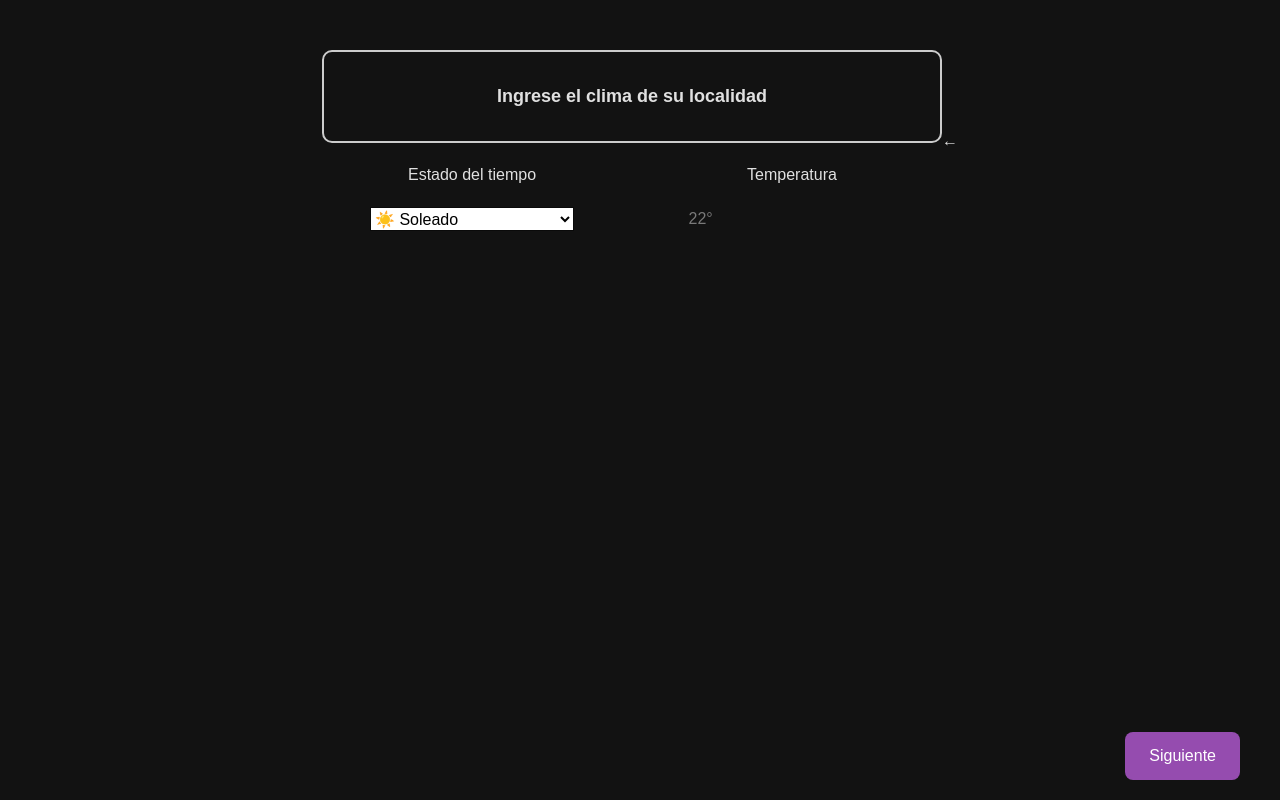
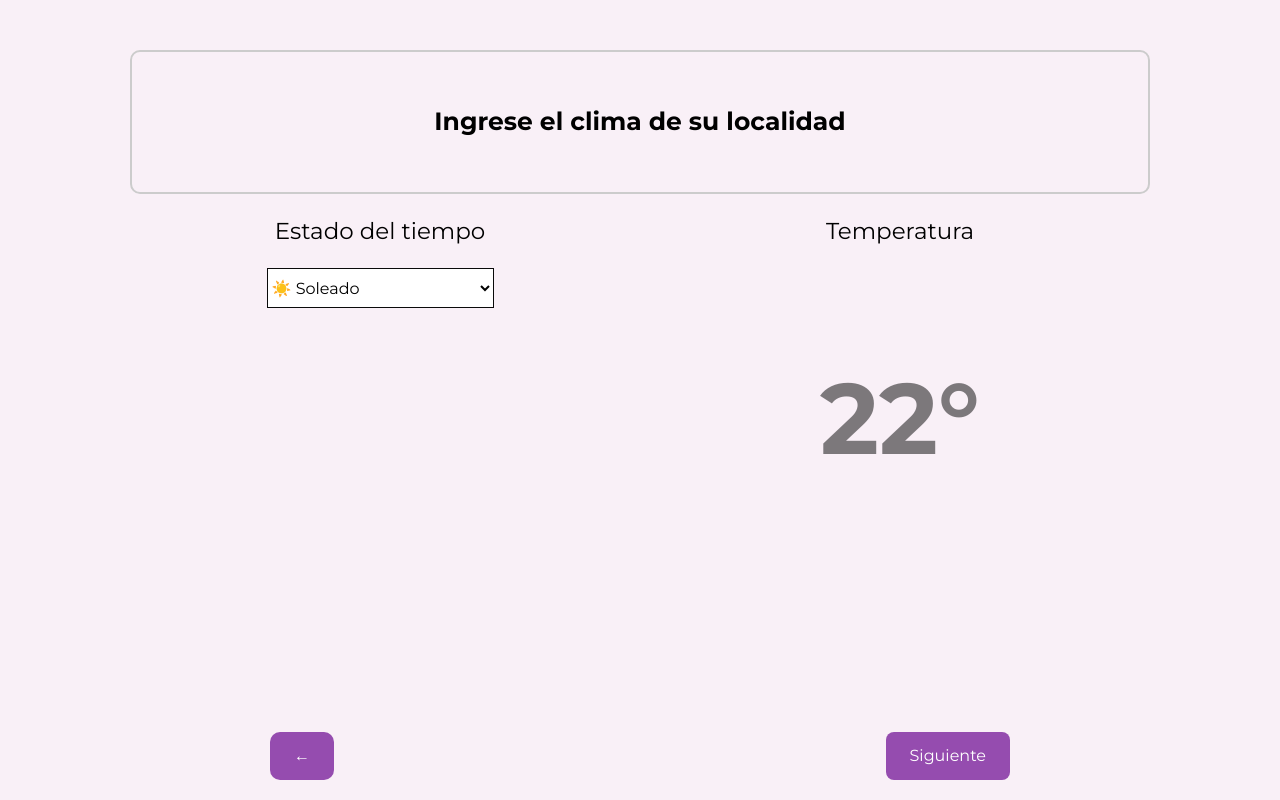
Before and after one commit to TomoCid/Proyecto-IS2-Equipo-4, a Next.js app: page /weather/edit in a window 1280 px wide. Built offline with nearby package versions, Linux system fonts and the light colour scheme.

Commit message:
Cambios menores en login para guardar states

```diff
--- a/src/pages/index.js
+++ b/src/pages/index.js
@@ -1,7 +1,15 @@
 import { useState } from "react";
 import "@/styles/login.css";
+import { useRouter } from "next/router";
 
 export default function Login() {
+    const [email, setEmail] = useState("");
+    const [password, setPassword] = useState("");
+    const router = useRouter();
+
+    async function handleLogin(){
+        //pass
+    }
     return(
         <div className="login-container">
             <div className="welcome-text">
@@ -17,7 +25,7 @@ export default function Login() {
                 type="contraseña"
                 placeholder="contraseña"
               />
-            <button className="next-button">
+            <button className="next-button" onClick={handleLogin}>
                 Siguiente
             </button>
         </div>
--- a/src/styles/editWeather.css
+++ b/src/styles/editWeather.css
@@ -1,3 +1,4 @@
+@import url('https://fonts.googleapis.com/css2?family=Montserrat:wght@400;700&display=swap');
 .weather-page {
     display: grid;
     grid-template-columns: 1fr 1fr;
@@ -6,8 +7,9 @@
 
   }
   body {
-    background-color: #121212;
-    color: #e0e0e0;
+    background-color: #f9f0f7;
+    color: #000000;
+    font-family: 'Montserrat', sans-serif;
   }
 
   .weather-container{
@@ -26,7 +28,8 @@
     border: 2px solid #ccc;
     border-radius: 10px;
     padding: 5%;
-    font-size: large;
+
+    font-size: 25px;
   }
 
   .left-label {
@@ -41,13 +44,19 @@
     grid-row: 2;
   }
 
+  .left-label, .right-label{
+    font-size: 23px;
+  }
+
     .left, .right{
-        width: 300px;
+        width: 500px;
+        height: 300px;
     }
 
   .left {
     display: flex;
     justify-content: center;
+    height: 40px;
     grid-column: 1 / 2;
     grid-row: 3;
   }
@@ -59,10 +68,23 @@
     grid-row: 3;
   }
 
+  .temperature-input{
+    font-size: 100px;
+    font-weight: bold;
+    padding: 10px 20px;
+    border: none;
+    width: 100%;
+    text-align: center;
+    box-sizing: border-box;
+    outline: none;
+}
+.temperature-input:after{
+  content: "\00b0";
+}
   .next-button {
     position: absolute;
     bottom: 20px;
-    right: 40px;
+    right: 270px;
     padding: 12px 24px;
     background-color: #954caf;
     color: white;
@@ -74,3 +96,18 @@
   .next-button:hover{
     background-color: rgb(112, 69, 153);
   }
+
+  .back-button{
+    position: absolute;
+    bottom: 20px;
+    left: 270px;
+    padding: 12px 24px;
+    background-color: #954caf;
+    color: white;
+    border: none;
+    border-radius: 10px;
+    cursor: pointer;
+  }
+  .back-button:hover{
+    background-color: rgb(112, 69, 153);
+  }
--- /dev/null
+++ b/src/styles/login.css
@@ -0,0 +1,54 @@
+body {
+    background-color: #ece9ed;
+    color: #e0e0e0;
+}
+
+.login-container {
+    display: flex;
+    align-items: center;
+    justify-content: center;
+    padding-top: 50px;
+    border-radius: 15px;
+    background-color: #b5aab5;
+    height: 80vh;
+    width: 80vh;
+    flex-direction: column;
+    position: absolute;
+    top: 50%;
+    left: 50%;
+    transform: translate(-50%, -50%);
+    overflow: hidden;
+    border: 3px solid #aa9baa;
+}
+
+.welcome-text {
+    font-weight: bold;
+    font-size: 48px;
+    justify-content: center;
+}
+
+.input-field {
+    height: 40px;
+    padding: 5px;
+    color: black;
+    background-color: white;
+    margin-bottom: 15px;
+    border-radius: 8px;
+    border: 2px solid #aa9baa;
+}
+
+.next-button {
+    padding: 12px;
+    background-color: #6475c3;
+    color: white;
+    border: none;
+    border-radius: 8px;
+    cursor: pointer;
+    width: 300px;
+    height: 80px;
+    box-sizing: border-box;
+}
+
+.next-button:hover {
+    background-color: #425298;
+}
```
